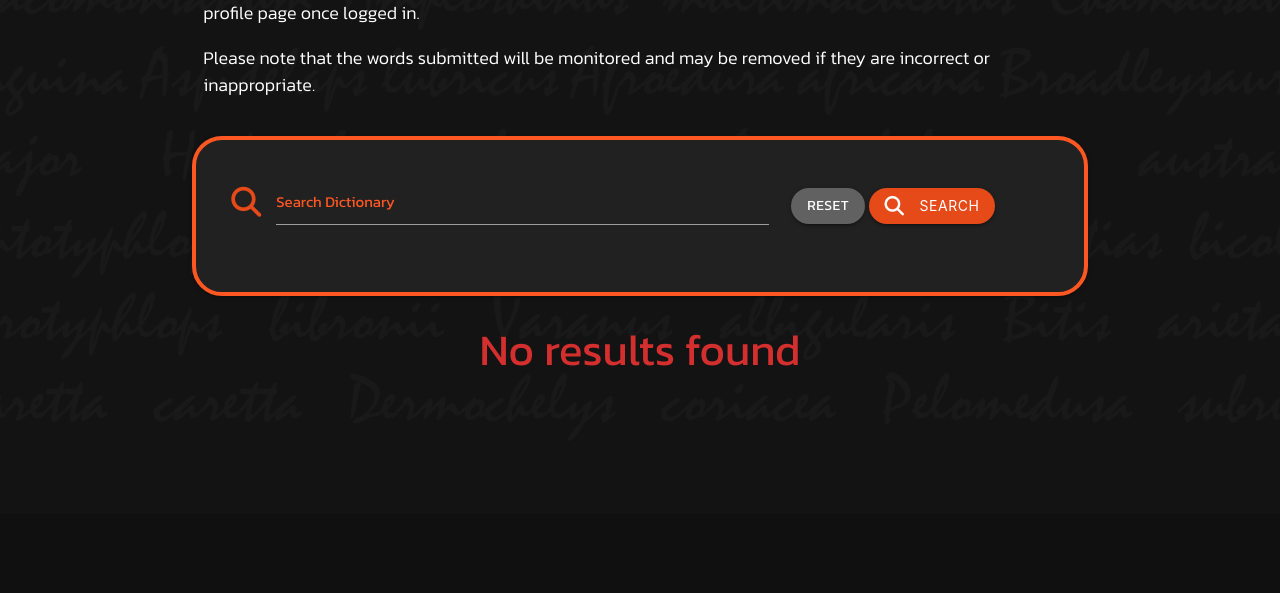
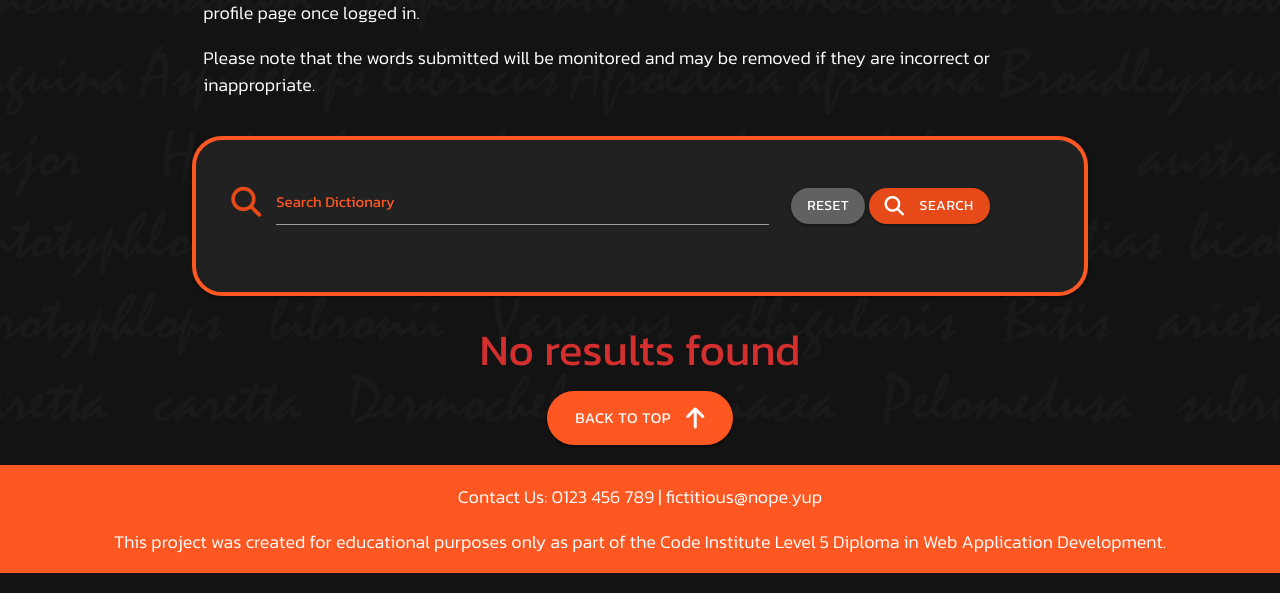
Before and after one commit to SpooshDoosh/MP3-ReptilianDictionary, a Flask app: page / in a window 1280 px wide. Shown: the part 286-879 px from the top of the page. Before the commit the page ends 652 px from the top, so only its background shows below. Run offline with Flask 2, Linux system fonts and the light colour scheme; data that the repository does not hold is empty; some libraries are stand-ins or nearby versions.

Commit message:
Change button font and icon placement. Add back to top button on definitions.html.

```diff
--- a/static/css/style.css
+++ b/static/css/style.css
@@ -65,15 +65,15 @@ p {
     color: #fff;
 }
 
-
 /*-------------------- BUTTONS ---------------------*/
 
 .btn-floating {
     margin: 5px;
 }
 
-.btn-medium {
+.btn-medium, .btn-large {
     border-radius: 30px;
+    font-family: Kanit, sans-serif;
 }
 
 /*-------------------- HEADINGS ---------------------*/
--- a/templates/base.html
+++ b/templates/base.html
@@ -71,6 +71,22 @@
     {% endblock %}
     </main>
 
+    <footer>
+        <div class="row">
+            <div class="col s12 center-align deep-orange">
+                <p>
+                    Contact Us: 0123 456 789 | fictitious@nope.yup
+                </p>
+
+                <p class="center-align">
+                    This project was created for educational
+                    purposes only as part of the Code Institute
+                    Level 5 Diploma in Web Application Development.
+                </p>
+            </div>
+        </div>
+    </footer>
+
     <!-- jQuery script-->
     <script src="https://code.jquery.com/jquery-3.6.3.min.js" integrity="sha256-pvPw+upLPUjgMXY0G+8O0xUf+/Im1MZjXxxgOcBQBXU="
         crossorigin="anonymous"></script>
--- a/templates/definitions.html
+++ b/templates/definitions.html
@@ -59,4 +59,13 @@
     </h3>
     {% endif %}
 
+    <div class="row">
+        <div class="col s12 center-align">
+            <a href="{{ url_for('get_definitions') }}" class="btn btn-large waves-effect waves-light deep-orange" >
+                Back To Top
+                <i class="fas fa-arrow-up right"></i>
+            </a>
+        </div>
+    </div>
+
 {% endblock %}
--- a/templates/edit_word.html
+++ b/templates/edit_word.html
@@ -51,12 +51,12 @@
 
                     <a href="{{ url_for('profile', username=session['user']) }}" class="btn btn-large waves-effect waves-light red darken-2" type="submit">
                         Cancel
-                        <i class="fas fa-x"></i>
+                        <i class="fas fa-x right"></i>
                     </a>
 
                     <button class="btn btn-large waves-effect waves-light deep-orange darken-2" type="submit">
                         Update
-                        <i class="fas fa-pen-to-square"></i>
+                        <i class="fas fa-pen-to-square right"></i>
                     </button>
                 </div>
             </div>
```
